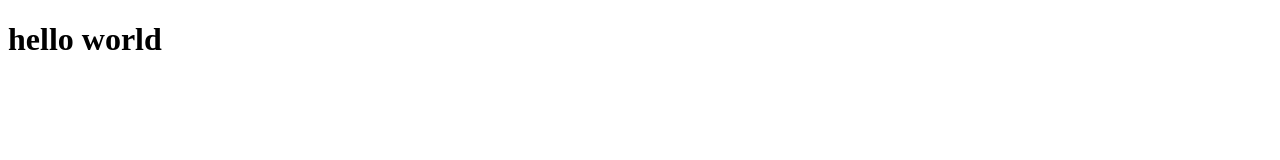
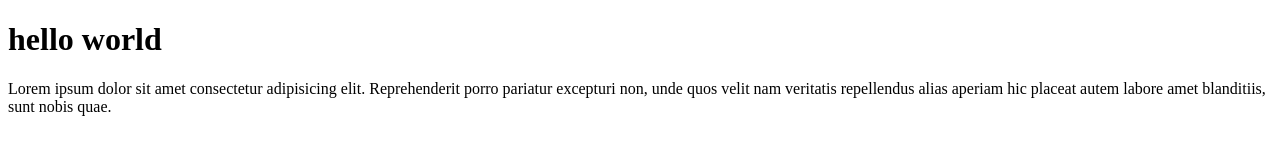
Before and after one commit to edi2001/test-git, a plain HTML site: page index.html in a window 1280 px wide. Drawn offline with Linux system fonts and the light colour scheme.

Commit message:
menambahkan paragraf

```diff
--- a/index.html
+++ b/index.html
@@ -8,5 +8,9 @@
 </head>
 <body>
     <h1>hello world</h1>
+    <p>Lorem ipsum dolor sit amet consectetur adipisicing elit.
+        Reprehenderit porro pariatur excepturi non, unde quos velit nam
+        veritatis repellendus alias aperiam hic
+         placeat autem labore amet blanditiis, sunt nobis quae.</p>
 </body>
 </html>
```
